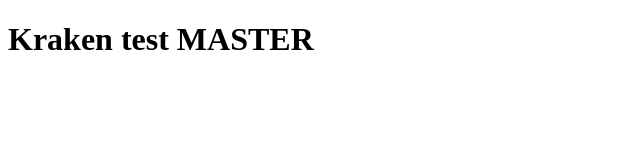
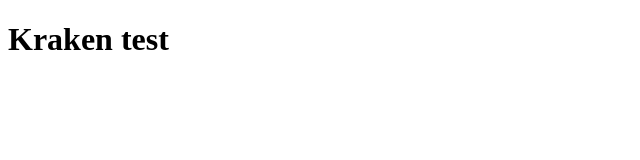
Before and after one commit to aleraymann/testKraken, a plain HTML site: page index.html in a window 1280 px wide. Shown: the whole page, without its empty margins (0-640 px from the left). Drawn offline with Linux system fonts and the light colour scheme.

Commit message:
Alteração2

```diff
--- a/index.html
+++ b/index.html
@@ -7,6 +7,6 @@
     <title>Kraken</title>
 </head>
 <body>
-    <h1>Kraken test MASTER</h1>
+    <h1>Kraken test</h1>
 </body>
 </html>
```
